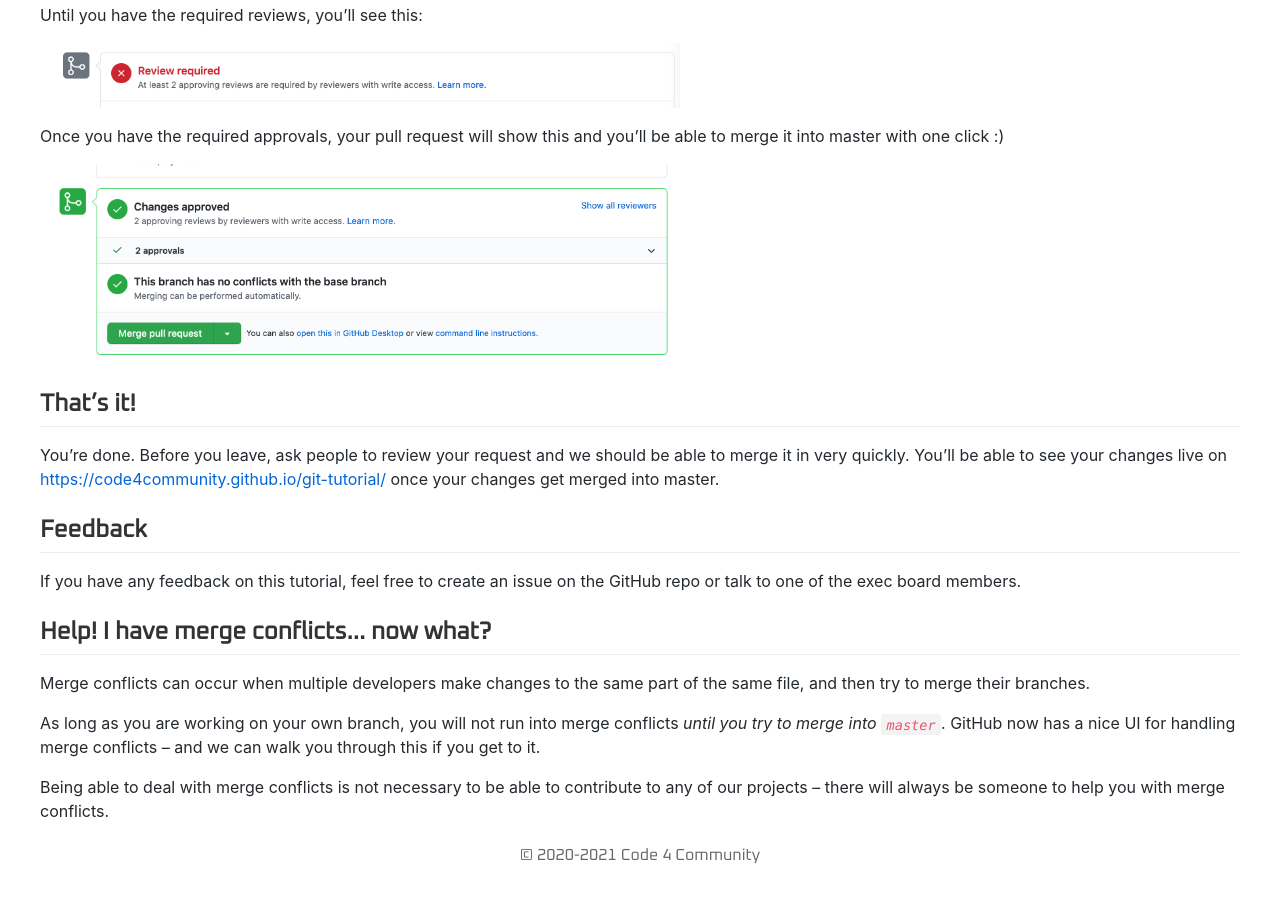
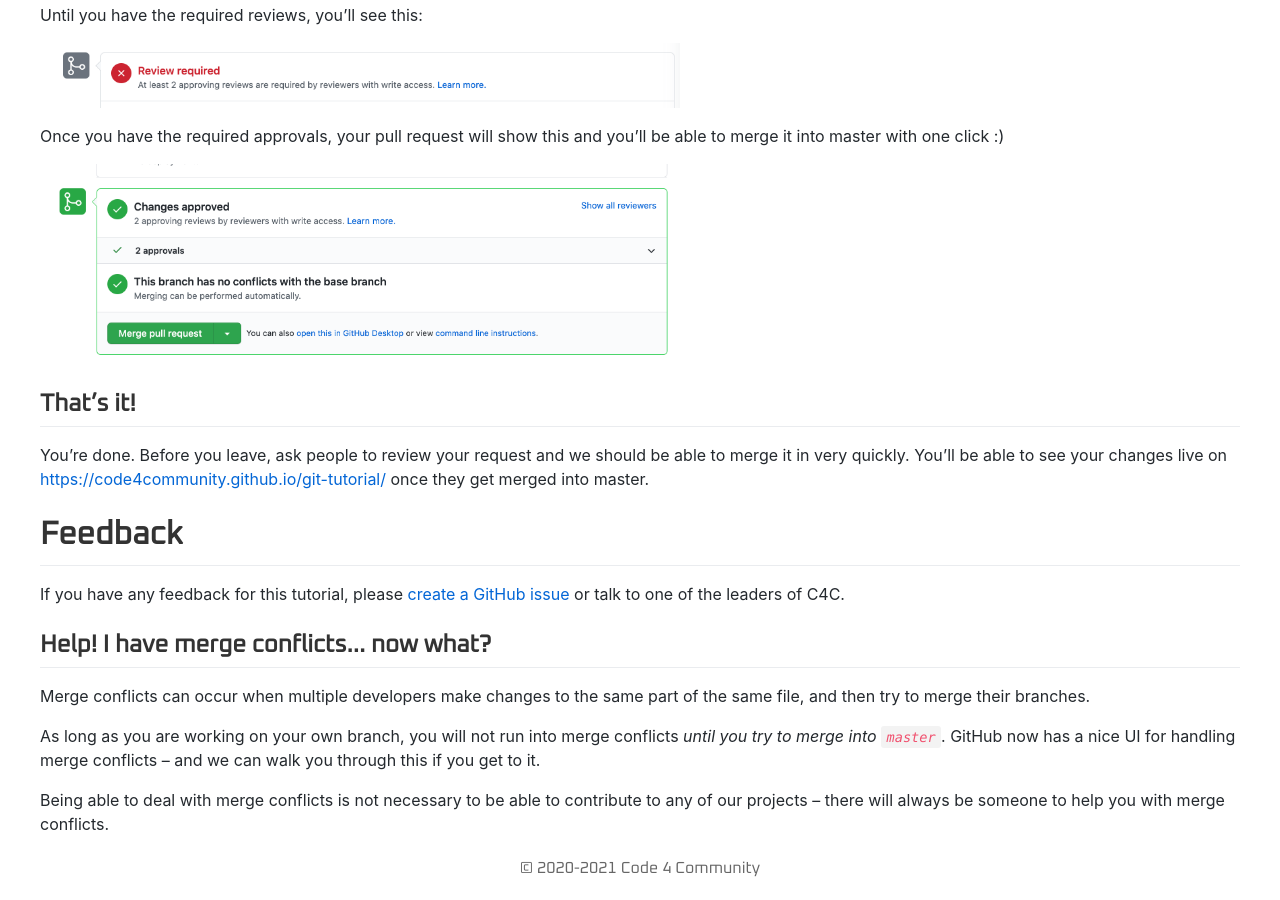
Before and after one commit to Code4Community/Code4Community.github.io, a Jekyll site: the page built from tutorials/git.md, in a window 1280 px wide and 900 px high, scrolled down 12118 px. Built offline with Jekyll 4.4.1, drawn with Linux system fonts in a browser that asks for light colours; nearby versions of some CDN libraries.

Commit message:
Add/Update feedback sections in tutorials

```diff
--- a/tutorials/git.md
+++ b/tutorials/git.md
@@ -269,12 +269,12 @@ Once you have the required approvals, your pull request will show this and you'l
 
 ## That's it!
 
-You're done. Before you leave, ask people to review your request and we should be able to merge it in very quickly. You'll be able to see your changes live on [https://code4community.github.io/git-tutorial/](https://code4community.github.io/git-tutorial/) once your changes get merged into master.
+You're done. Before you leave, ask people to review your request and we should be able to merge it in very quickly. You'll be able to see your changes live on [https://code4community.github.io/git-tutorial/](https://code4community.github.io/git-tutorial/) once they get merged into master.
 
 
-## Feedback
+# Feedback
 
-If you have any feedback on this tutorial, feel free to create an issue on the GitHub repo or talk to one of the exec board members.
+If you have any feedback for this tutorial, please [create a GitHub issue](https://github.com/Code4Community/Code4Community.github.io/issues/new) or talk to one of the leaders of C4C.
 
 ## Help! I have merge conflicts... now what?
 
```
Also changed, not shown: tutorials/js.md (+4 -0 lines), tutorials/setup.md (+4 -0 lines).
